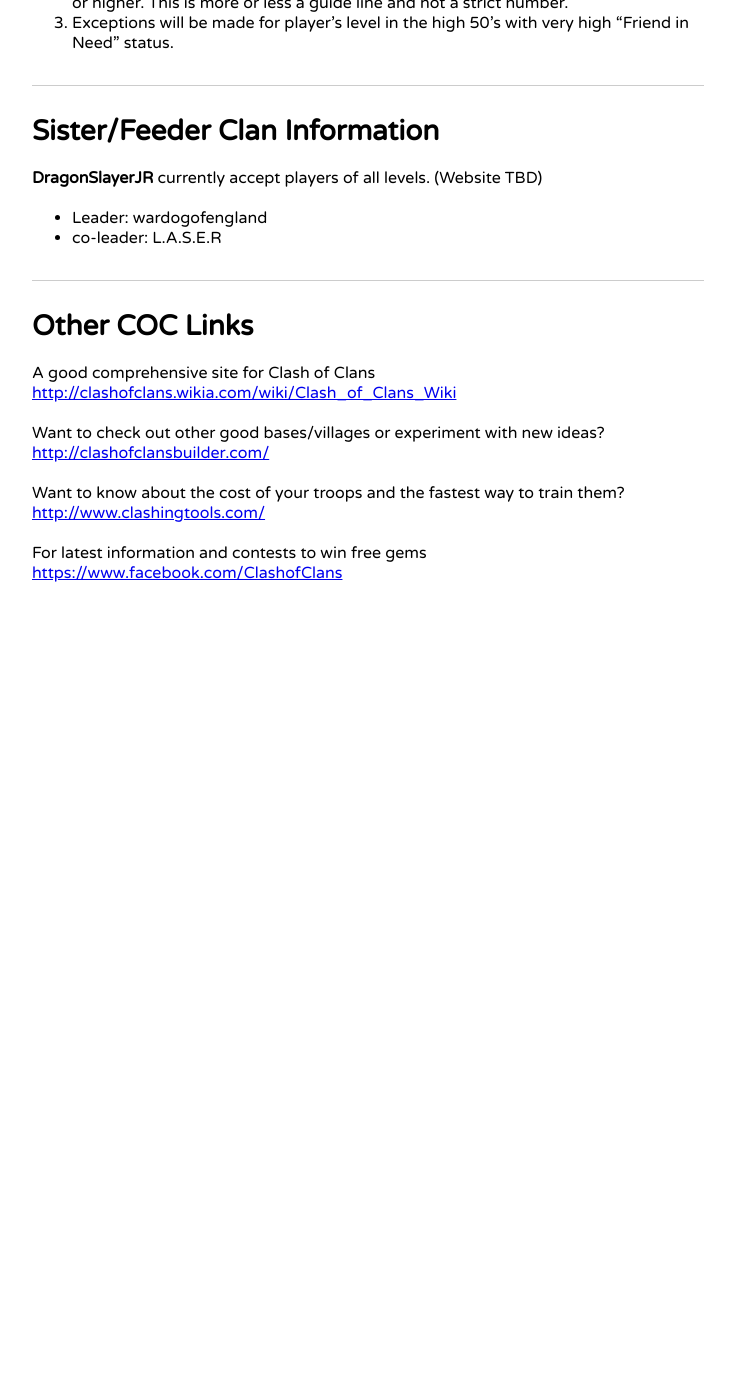
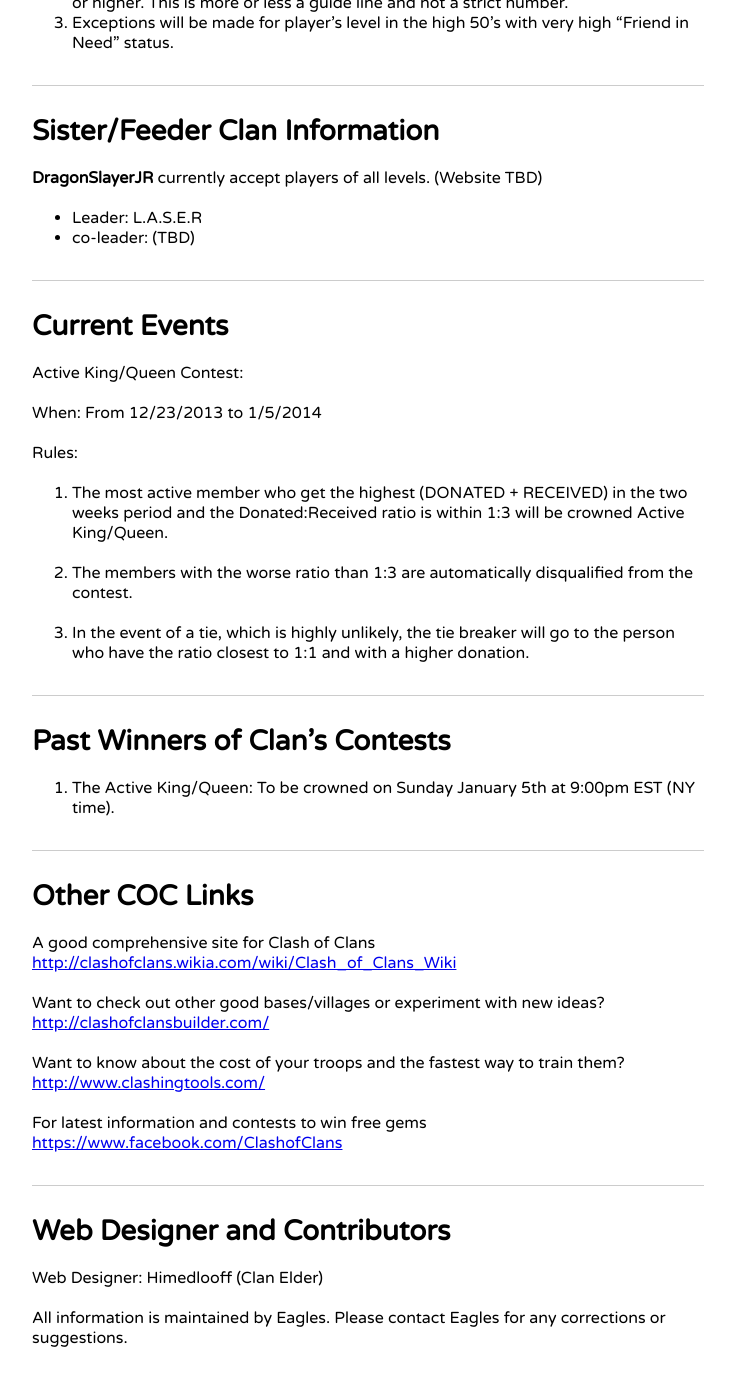
Before and after one commit to himedlooff/DragonSlayersJr, a Jekyll site: the page built from index.md, in a window 1280 px wide and 1400 px high, scrolled down 964 px. Shown: the top 1386 px of the window, without its empty margins (128-863 px from the left). Built offline with Jekyll 4.4.1, drawn with Linux system fonts in a browser that asks for light colours; Markdown is read by kramdown in place of the engine named in the settings; before the commit the page ends 1599 px from its top, so only the background shows below that.

Commit message:
Update index.md
1. Modified sister's clan info.
2. Add Current Events section
3. Add Past Winners of Clan's Contests
4. Add Web Designer and Contributors section

```diff
--- a/index.md
+++ b/index.md
@@ -34,8 +34,26 @@ Elder Requirement:  (subjected to change as our clan grow)
 
 **DragonSlayerJR** currently accept players of all levels.  (Website TBD)
 
-- Leader: wardogofengland
-- co-leader: L.A.S.E.R
+- Leader: L.A.S.E.R
+- co-leader: (TBD)
+
+# Current Events
+
+Active King/Queen Contest:
+
+When: From 12/23/2013 to 1/5/2014
+
+Rules:
+
+1. The most active member who get the highest (DONATED + RECEIVED) in the two weeks period and the Donated:Received ratio is within 1:3 will be crowned Active King/Queen.
+
+2. The members with the worse ratio than 1:3 are automatically disqualified from the contest.
+
+3. In the event of a tie, which is highly unlikely, the tie breaker will go to the person who have the ratio closest to 1:1 and with a higher donation.
+
+# Past Winners of Clan's Contests
+
+1. The Active King/Queen: To be crowned on Sunday January 5th at 9:00pm EST (NY time).
 
 # Other COC Links
 
@@ -50,3 +68,9 @@ Want to know about the cost of your troops and the fastest way to train them?
 
 For latest information and contests to win free gems
 [https://www.facebook.com/ClashofClans](https://www.facebook.com/ClashofClans)
+
+# Web Designer and Contributors
+
+Web Designer: Himedlooff (Clan Elder)
+
+All information is maintained by Eagles.  Please contact Eagles for any corrections or suggestions.
```
